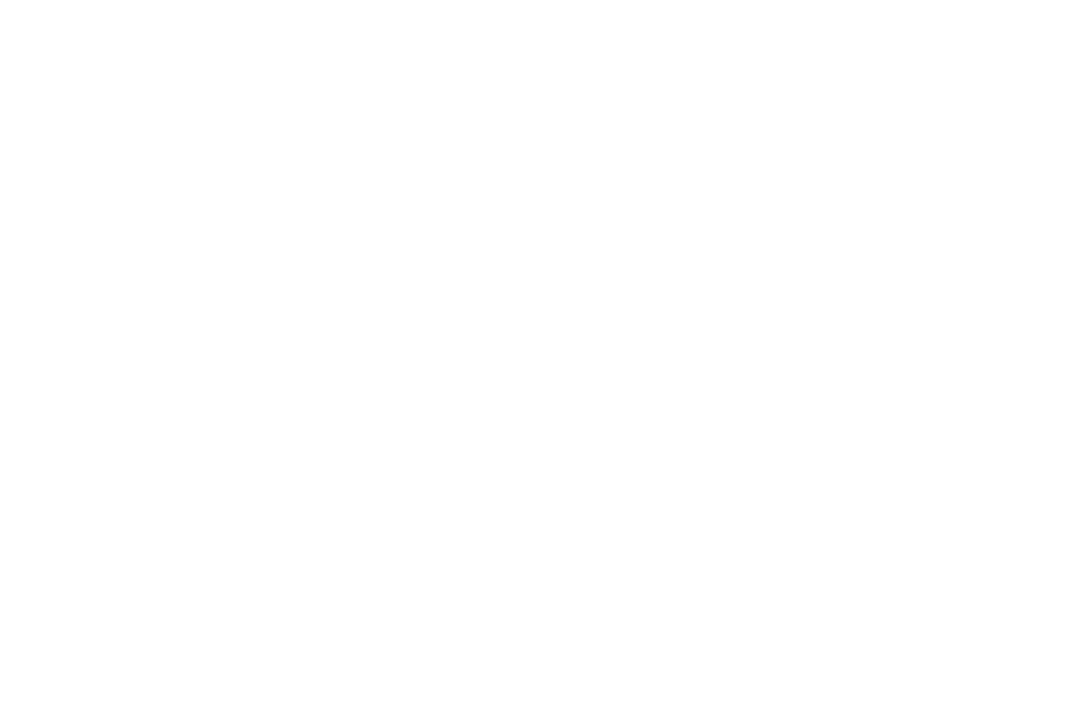
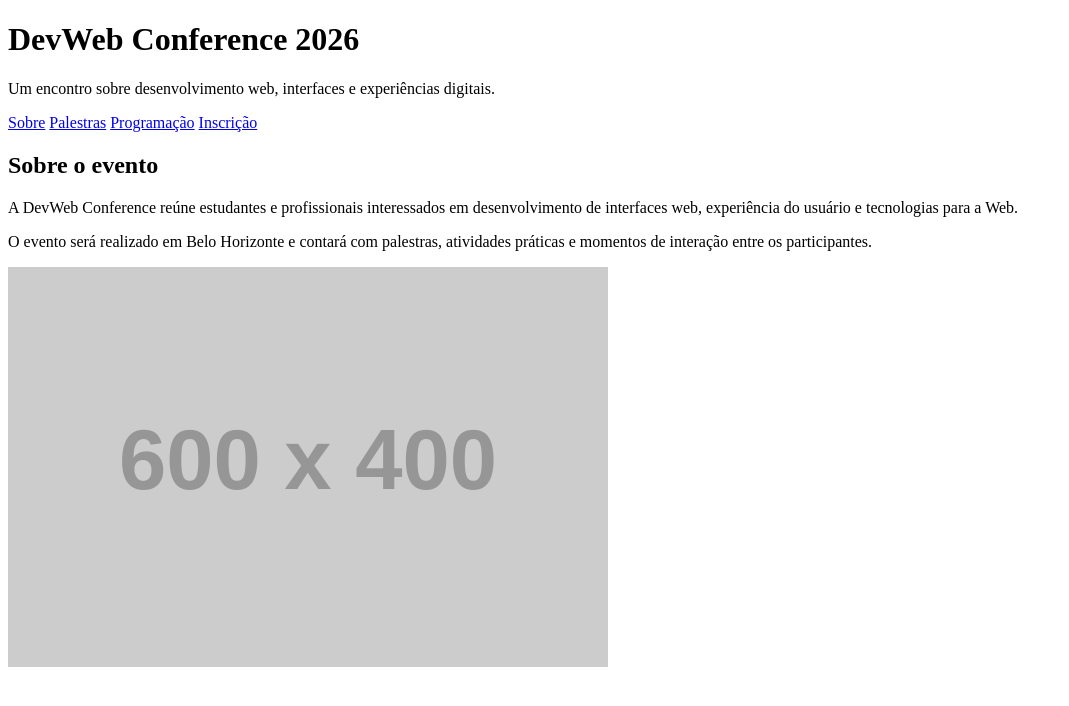
Before and after one commit to Gustagusgu/devweb-conference, a plain HTML site: page index.html in a window 1280 px wide. Shown: the whole page, without its empty margins (0-1069 px from the left). Drawn offline with Linux system fonts and the light colour scheme; placeholder pictures from the web are drawn by us.

Commit message:
versao 1.0

```diff
--- a/index.html
+++ b/index.html
@@ -7,6 +7,42 @@
 </head>
 
 <body>
+    <header>
+    <h1>DevWeb Conference 2026</h1>
+
+    <p>
+        Um encontro sobre desenvolvimento web,
+        interfaces e experiências digitais.
+    </p>
+</header>
+<nav>
+    <a href="#sobre">Sobre</a>
+    <a href="#palestras">Palestras</a>
+    <a href="#programacao">Programação</a>
+    <a href="#inscricao">Inscrição</a>
+</nav>
+<main>
+<section id="sobre">
+    <h2>Sobre o evento</h2>
+
+    <p>
+        A DevWeb Conference reúne estudantes e profissionais
+        interessados em desenvolvimento de interfaces web,
+        experiência do usuário e tecnologias para a Web.
+    </p>
+
+    <p>
+        O evento será realizado em Belo Horizonte e contará
+        com palestras, atividades práticas e momentos de
+        interação entre os participantes.
+    </p>
+
+    <img
+        src="https://placehold.co/600x400"
+        alt="Auditório preparado para a DevWeb Conference"
+    >
+</section>
+</main>
 
 </body>
 
```
